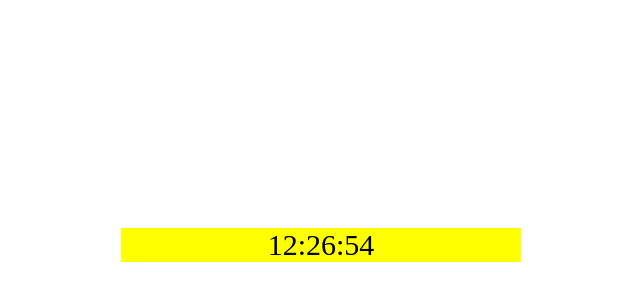
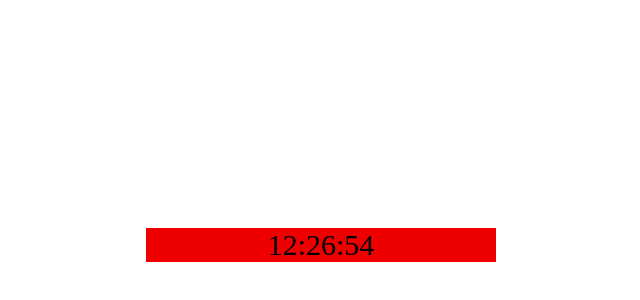
Before and after one commit to n0tch1p/NCT-JSA10, a plain HTML site: page lesson 5/baidongho.html in a window 1280 px wide. Shown: the part 72-372 px from the top of the page, without its empty margins (319-959 px from the left). Drawn offline with Linux system fonts and the light colour scheme.

Commit message:
lesson 5

```diff
--- a/lesson 5/baidongho.html
+++ b/lesson 5/baidongho.html
@@ -12,9 +12,9 @@
         #time{
             margin: auto;
             margin-top: 300px;
-            background-color: yellow;
+            background-color: rgb(238, 0, 0);
             font-size: 30px;
-            width: 400px;
+            width: 350px;
         }
     </style>
 </head>
```
